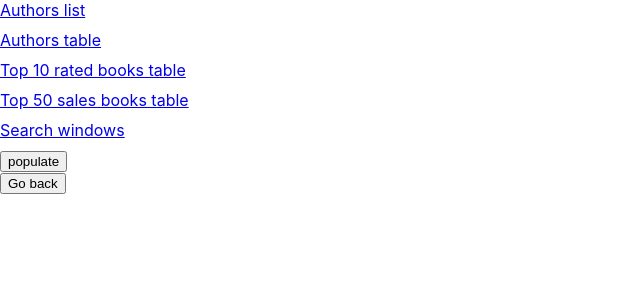
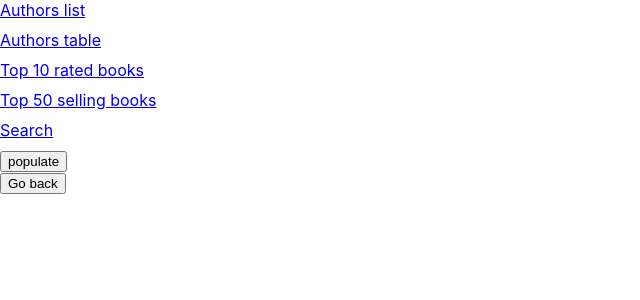
Before and after one commit to ManuelBentjerodt/softwareArchitectureA1, a React (Create React App) app in the folder client/: page / in a window 1280 px wide. Shown: the top 300 px of the page, without its empty margins (0-640 px from the left). Built offline with nearby package versions, Linux system fonts and the light colour scheme; the HTML template or start-up script is replaced by a standard one.

Commit message:
fixed typos

```diff
--- a/client/src/components/Table/top50.js
+++ b/client/src/components/Table/top50.js
@@ -37,7 +37,7 @@ function TopBooksTable() {
 
             setColumns([
                 {
-                    Header: 'Book Title',
+                    Header: 'Title',
                     accessor: 'col1',
                 },
                 {
@@ -49,12 +49,12 @@ function TopBooksTable() {
                     accessor: 'col3',
                 },
                 {
-                    Header: 'Author Total Sales',
+                    Header: "Author's total sales",
                     accessor: 'col4',
 
                 },
                 {
-                    Header: 'Top 5 Year',
+                    Header: 'Top 5 on publication year',
                     accessor: 'col5',
                 }
             ]);
--- a/client/src/components/index.js
+++ b/client/src/components/index.js
@@ -8,9 +8,9 @@ function Index() {
         <div style={{display: 'flex', flexDirection: 'column', gap: '10px'}}>
             <Link to="/authors/all">Authors list</Link>
             <Link to="/authorsTable">Authors table</Link>
-            <Link to="/books/top">Top 10 rated books table</Link>
-            <Link to="/books/top50">Top 50 sales books table</Link>
-            <Link to="/search">Search windows</Link>
+            <Link to="/books/top">Top 10 rated books</Link>
+            <Link to="/books/top50">Top 50 selling books</Link>
+            <Link to="/search">Search</Link>
             <Populate />
         </div>
     )
```
